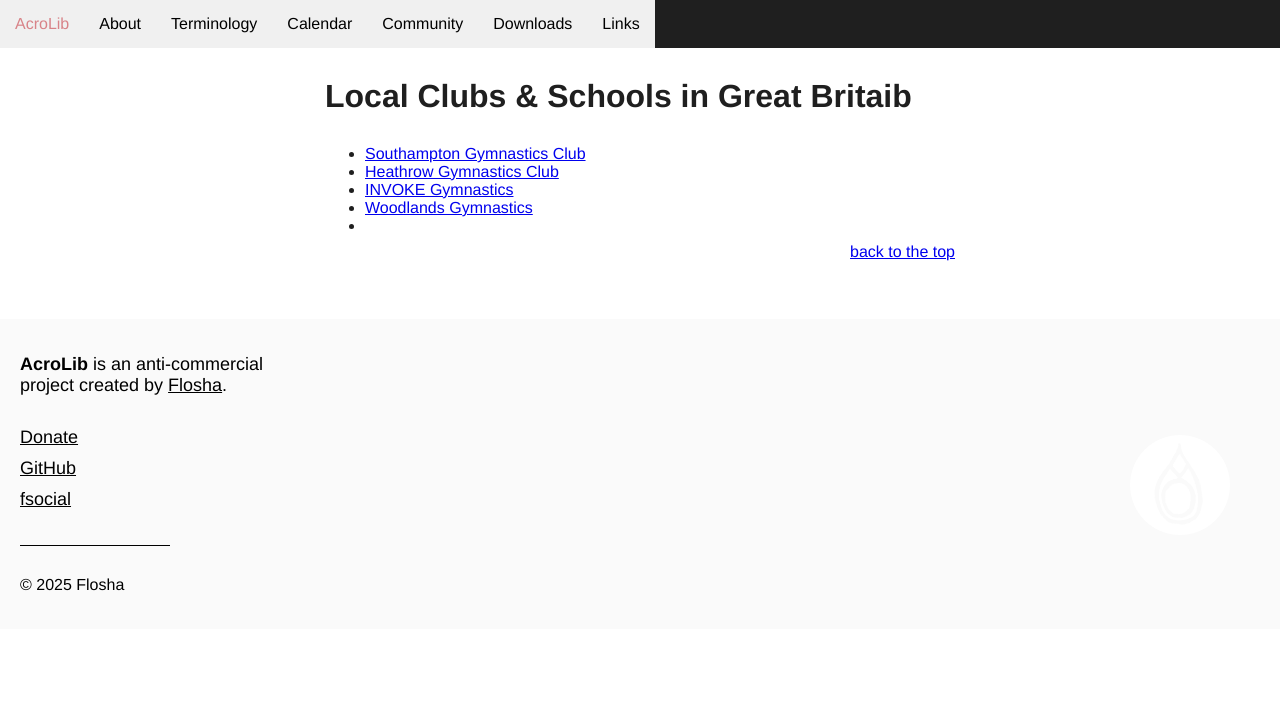
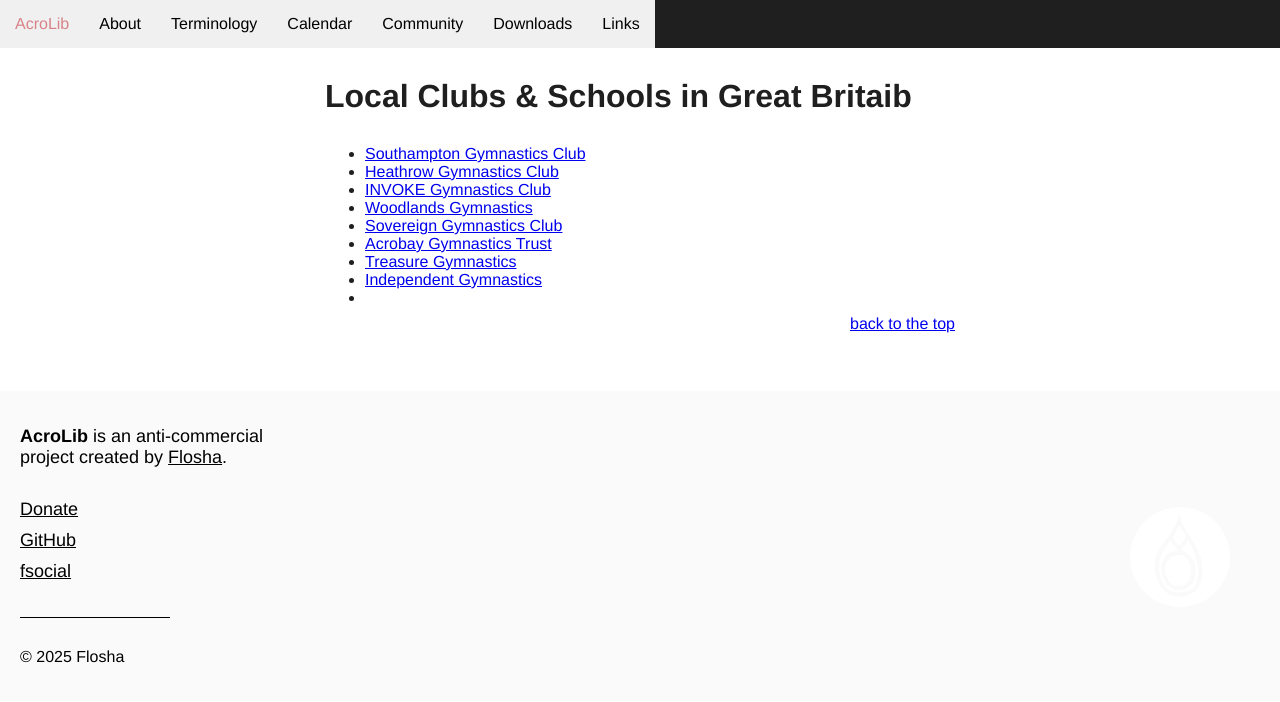
Before and after one commit to floshin/acrolib, a Jekyll site: the page built from local/greatbritain.md, in a window 1280 px wide. Shown: the top 702 px of the page. Built offline with Jekyll 4.4.1, drawn with Linux system fonts in a browser that asks for light colours; our own code applies the rules of GitHub Pages for plain Markdown files.

Commit message:
Update greatbritain.md

```diff
--- a/local/greatbritain.md
+++ b/local/greatbritain.md
@@ -2,6 +2,10 @@
 
 * [Southampton Gymnastics Club](https://www.sotongym.co.uk/disciplines/acrobatic-gymnastics/great-britain)
 * [Heathrow Gymnastics Club](https://heathrowgymnastics.org.uk/#!)
-* [INVOKE Gymnastics](https://www.invokegymnastics.co.uk/acro)
+* [INVOKE Gymnastics Club](https://www.invokegymnastics.co.uk/acro)
 * [Woodlands Gymnastics](https://coventrygymnastics.co/)
+* [Sovereign Gymnastics Club](https://www.sovereigngymnastics.co.uk/)
+* [Acrobay Gymnastics Trust](https://www.acrobay.co.uk/blank-1)
+* [Treasure Gymnastics](https://acro.treasuregymnastics.co.uk/home)
+* [Independent Gymnastics](https://www.independentgymnastics.com/disciplines/acrobatic-gymnastics/)
 *
```
